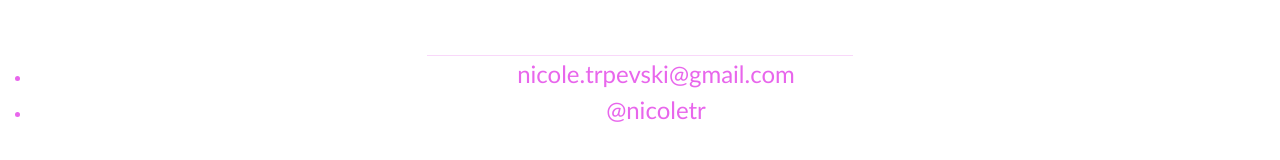
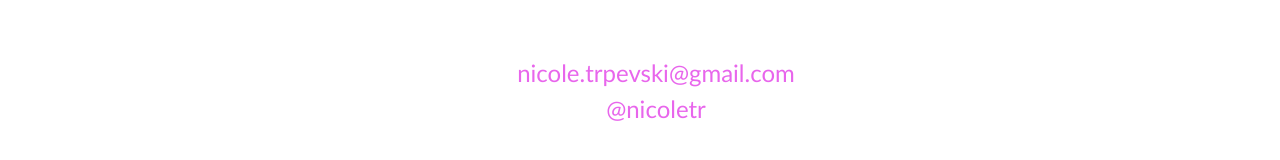
Before and after one commit to nicoletr/nicolet-react-portfolio, a React (Create React App) app: page / in a window 1280 px wide. Shown: the part 1112-1272 px from the top of the page. Built offline with nearby package versions, Linux system fonts and the light colour scheme; the HTML template or start-up script is replaced by a standard one.

Commit message:
Footer update

```diff
--- a/src/components/Footer.js
+++ b/src/components/Footer.js
@@ -58,7 +58,6 @@ function Footer() {
           <li className="footer-text invisible">resume</li>
         </ul>
       </div>
-      <hr className="col-4" />
       <div>
         <ul id="footer-end">
           <li>
--- a/src/styles/App.css
+++ b/src/styles/App.css
@@ -198,6 +198,7 @@ hr {
 }
 
 #footer-end {
+  list-style-type: none;
   text-align: center;
   justify-content: center;
   color: var(--secondary);
```
